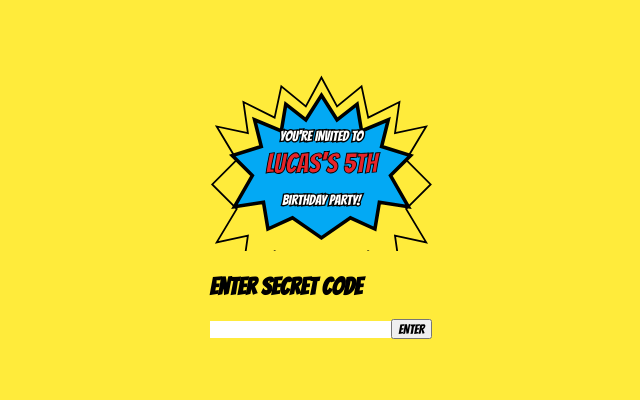
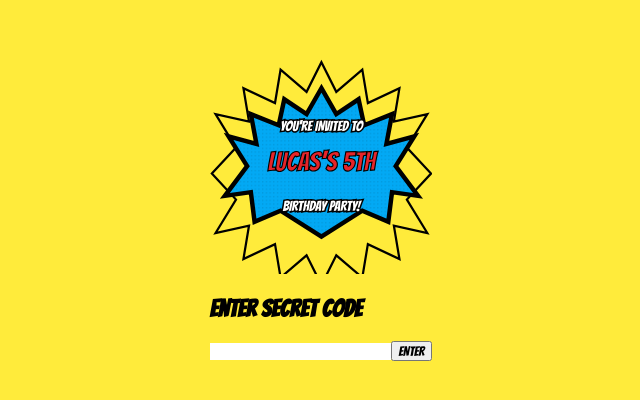
Before and after one commit to mikejm7/hello-world, a Next.js app: page / in a window 1280 px wide. Shown: the part 194-594 px from the top of the page, without its empty margins (319-959 px from the left). Built offline with nearby package versions, Linux system fonts and the light colour scheme.

Commit message:
Update page.tsx

```diff
--- a/app/page.tsx
+++ b/app/page.tsx
@@ -1,23 +1,36 @@
 'use client';
-import React, { useState, useEffect, useRef } from 'react';
+import React, { useState, useRef } from 'react';
 
 const ComicHeader = () => (
-  <div className="w-full max-w-[500px] drop-shadow-[12px_12px_0px_rgba(0,0,0,1)] mb-10">
-    <svg viewBox="0 0 500 400" xmlns="http://www.w3.org/2000/svg">
-      {/* Outer Yellow Burst - High Jagged Count */}
+  <div className="w-full max-w-[500px] drop-shadow-[15px_15px_0px_rgba(0,0,0,1)] mb-8">
+    <svg viewBox="0 0 600 600" xmlns="http://www.w3.org/2000/svg">
+      <defs>
+        {/* Halftone Dot Pattern like the POW image */}
+        <pattern id="dots" x="0" y="0" width="10" height="10" patternUnits="userSpaceOnUse">
+          <circle cx="2" cy="2" r="1.5" fill="black" opacity="0.2" />
+        </pattern>
+      </defs>
+
+      {/* Outer Yellow Burst - Expanded points to prevent clipping */}
       <path
-        d="M250,10 L285,75 L340,30 L355,100 L425,65 L415,135 L485,120 L440,195 L495,250 L440,305 L485,380 L415,365 L425,435 L355,400 L340,470 L285,425 L250,490 L215,425 L160,470 L145,400 L75,435 L85,365 L15,380 L60,305 L5,250 L60,195 L15,120 L85,135 L75,65 L145,100 L160,30 L215,75 Z"
-        fill="#FFEB3B" stroke="black" strokeWidth="4"
+        d="M300,30 L340,110 L410,50 L425,140 L510,100 L495,190 L585,170 L530,260 L595,330 L530,400 L585,490 L495,470 L510,560 L425,520 L410,610 L340,550 L300,630 L260,550 L190,610 L175,520 L90,560 L105,470 L15,490 L70,400 L5,330 L70,260 L15,170 L105,190 L90,100 L175,140 L190,50 L260,110 Z"
+        fill="#FFEB3B" stroke="black" strokeWidth="6"
       />
-      {/* Inner Blue Burst */}
+
+      {/* Inner Blue Burst with Dots */}
       <path
-        d="M250,50 L285,105 L330,70 L340,130 L400,105 L385,165 L450,185 L405,230 L445,300 L380,290 L370,350 L315,325 L250,370 L185,325 L130,350 L120,290 L55,300 L95,230 L50,185 L115,165 L100,105 L160,130 L170,70 L215,105 Z"
-        fill="#03A9F4" stroke="black" strokeWidth="8"
+        d="M300,100 L340,170 L400,130 L415,200 L490,170 L475,250 L550,230 L500,310 L560,390 L490,380 L480,460 L410,430 L300,500 L190,430 L120,460 L110,380 L40,390 L100,310 L50,230 L125,250 L110,170 L185,200 L200,130 L260,170 Z"
+        fill="#03A9F4" stroke="black" strokeWidth="12"
       />
-      {/* Text perfectly centered within the SVG units */}
-      <text x="50%" y="38%" textAnchor="middle" fontSize="32" fill="white" stroke="black" strokeWidth="6" paintOrder="stroke" fontFamily="Bangers">YOU'RE INVITED TO</text>
-      <text x="50%" y="56%" textAnchor="middle" fontSize="62" fill="#E62429" stroke="black" strokeWidth="2" fontFamily="Bangers">LUCAS'S 5TH</text>
-      <text x="50%" y="74%" textAnchor="middle" fontSize="32" fill="white" stroke="black" strokeWidth="6" paintOrder="stroke" fontFamily="Bangers">BIRTHDAY PARTY!</text>
+      <path
+        d="M300,100 L340,170 L400,130 L415,200 L490,170 L475,250 L550,230 L500,310 L560,390 L490,380 L480,460 L410,430 L300,500 L190,430 L120,460 L110,380 L40,390 L100,310 L50,230 L125,250 L110,170 L185,200 L200,130 L260,170 Z"
+        fill="url(#dots)"
+      />
+
+      {/* Locked Text - Vertically Spaced */}
+      <text x="50%" y="36%" textAnchor="middle" fontSize="38" fill="white" stroke="black" strokeWidth="8" paintOrder="stroke" fontFamily="Bangers">YOU'RE INVITED TO</text>
+      <text x="50%" y="54%" textAnchor="middle" fontSize="72" fill="#E62429" stroke="black" strokeWidth="3" fontFamily="Bangers">LUCAS'S 5TH</text>
+      <text x="50%" y="72%" textAnchor="middle" fontSize="38" fill="white" stroke="black" strokeWidth="8" paintOrder="stroke" fontFamily="Bangers">BIRTHDAY PARTY!</text>
     </svg>
   </div>
 );
@@ -45,21 +58,19 @@ export default function SpideyInvite() {
 
       {!isUnlocked && (
         <div className="w-full flex flex-col items-center space-y-6">
-          {/* Centered Label */}
           <h2 className="text-4xl text-black text-center uppercase font-comic">Enter Secret Code</h2>
 
-          <form onSubmit={handleVerify} className="w-full flex flex-col items-center space-y-8">
+          <form onSubmit={handleVerify} className="w-full flex flex-col items-center space-y-6">
             <input
               type="text"
               value={code}
               onChange={(e) => setCode(e.target.value)}
-              className="w-full max-w-[280px] p-4 border-[8px] border-black text-center text-4xl font-bold bg-white shadow-[10px_10px_0px_black]"
+              className="w-full max-w-[280px] p-4 border-[8px] border-black text-center text-5xl font-bold bg-white shadow-[12px_12px_0px_black]"
               placeholder=""
             />
-            {/* Centered 'ENTER' Button */}
             <button
               type="submit"
-              className="bg-[#E62429] text-white text-5xl font-comic py-3 px-16 border-[6px] border-black shadow-[8px_8px_0px_black] hover:scale-105 active:translate-y-1 transition-all uppercase"
+              className="bg-[#E62429] text-white text-5xl font-comic py-3 px-16 border-[6px] border-black shadow-[10px_10px_0px_black] hover:scale-105 active:translate-y-1 transition-all uppercase"
             >
               ENTER
             </button>
@@ -69,13 +80,13 @@ export default function SpideyInvite() {
 
       {isUnlocked && (
         <div className="w-full animate-in zoom-in duration-500 text-center">
-          <div className="bg-[#03A9F4] border-[8px] border-black p-6 text-white shadow-[10px_10px_0px_black] transform rotate-1">
-             <h3 className="text-4xl uppercase">Mission Intel Unlocked!</h3>
-             <p className="text-2xl mt-4">Date: March 27 @ 2:00 PM</p>
-             <p className="text-2xl">Location: Secret Base HQ</p>
+          <div className="bg-[#03A9F4] border-[10px] border-black p-8 text-white shadow-[15px_15px_0px_black] transform rotate-1">
+             <h3 className="text-5xl uppercase">Mission Intel Unlocked!</h3>
+             <p className="text-3xl mt-4">Date: March 27 @ 2:00 PM</p>
+             <p className="text-3xl">Location: Secret Base HQ</p>
           </div>
         </div>
       )}
     </main>
   );
-               }
+        }
```
